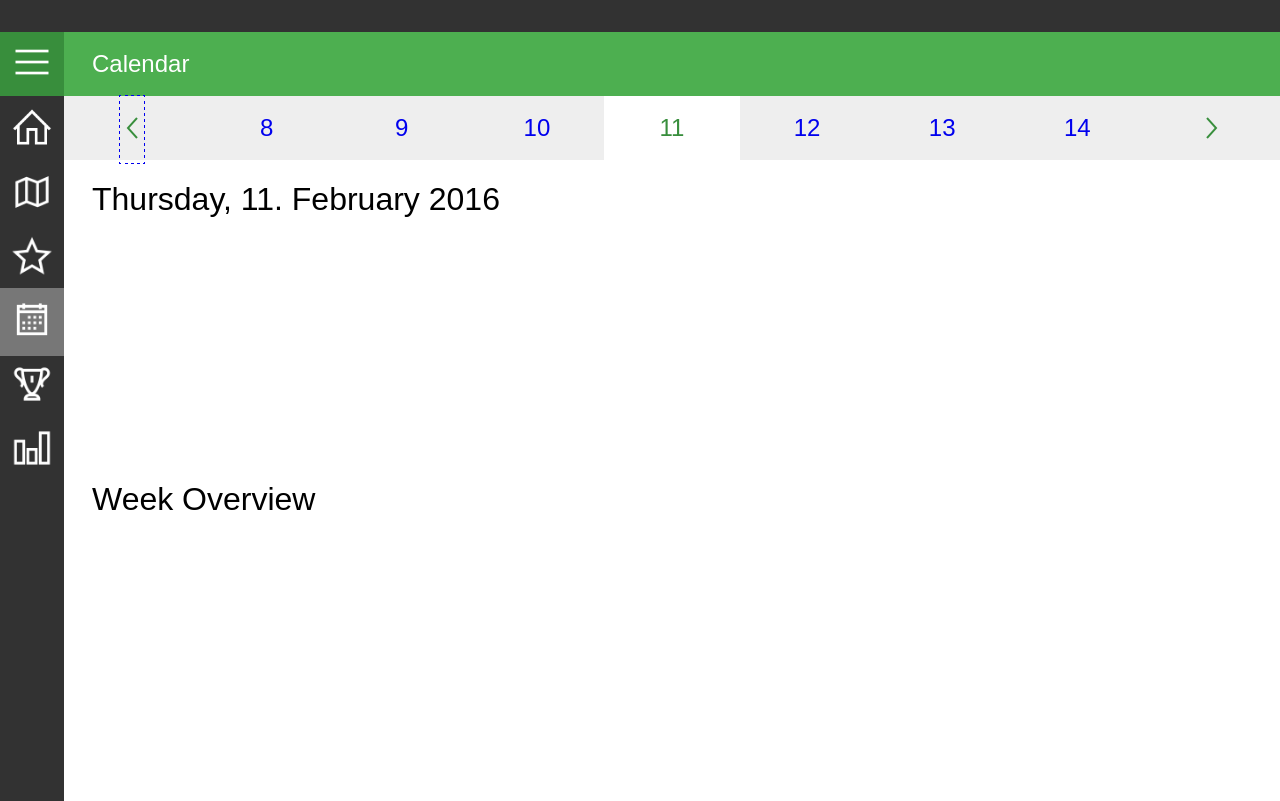
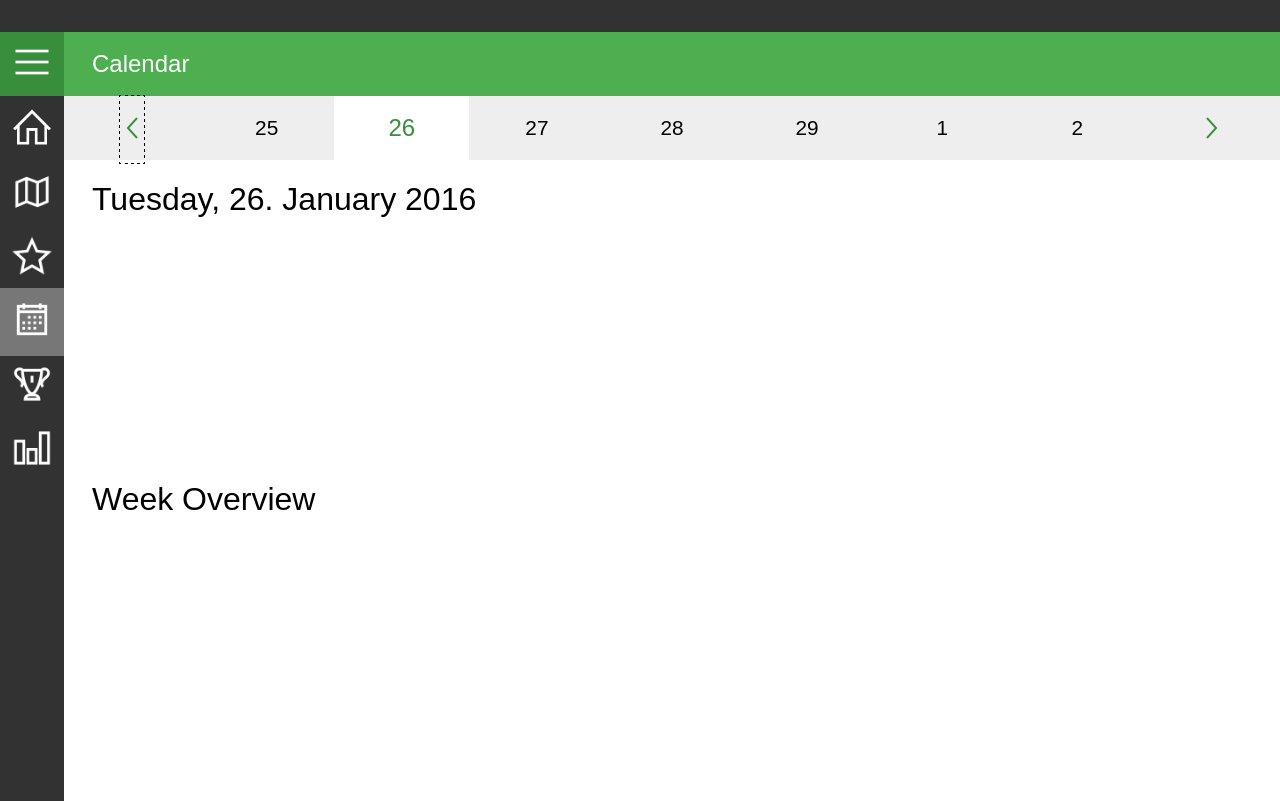
Before and after one commit to elordin/threesixty, a plain HTML site: page app/calendar.html in a window 1280 px wide. Both pictures are taken after a click on the link 131 px from the left and 154 px from the top of the page. Drawn offline with Linux system fonts and the light colour scheme.

Commit message:
Completes calendar day selection bar

```diff
--- a/app/css/calendar.css
+++ b/app/css/calendar.css
@@ -19,6 +19,7 @@
 
 .day-item a {
     text-decoration: none;
+    color: black;
 }
 
 .day-item a:hover {
@@ -35,9 +36,9 @@
     height: 24px;
 }
 
-.day-item a p {
-    margin: 18px 0;
-    font-size: 1.5em;
+.day-item p {
+    margin: 20px 0;
+    font-size: 1.3em;
 }
 
 .day-item.selected {
@@ -46,6 +47,11 @@
 
 .day-item.selected a {
     color: #388E3C;
+}
+
+.day-item.selected p {
+    margin: 18px 0;
+    font-size: 1.5em;
 }
 
 
--- a/app/js/calendar.js
+++ b/app/js/calendar.js
@@ -12,7 +12,14 @@ var months = [
 ];
 
 var selectedDate = new Date();
-selectedDate.setDate(11);
+
+var monday = new Date();
+var tuesday = new Date();
+var wednesday = new Date();
+var thursday = new Date();
+var friday = new Date();
+var saturday = new Date();
+var sunday = new Date();
 
 loadCurrentWeekDays();
 selectTodayInDayList();
@@ -25,21 +32,21 @@ function loadCurrentWeekDays() {
     var dayInMonth = selectedDate.getDate(),
         weekday = selectedDate.getDay();
 
-    var monday = dayInMonth - weekday + 1,
-        tuesday = monday + 1,
-        wednesday = monday + 2,
-        thursday = monday + 3,
-        friday = monday + 4,
-        saturday = monday + 5,
-        sunday = monday + 6;
+    monday.setDate(dayInMonth - weekday + 1);
+    tuesday.setDate(monday.getDate() + 1);
+    wednesday.setDate(monday.getDate() + 2);
+    thursday.setDate(monday.getDate() + 3);
+    friday.setDate(monday.getDate() + 4);
+    saturday.setDate(monday.getDate() + 5);
+    sunday.setDate(monday.getDate() + 6);
 
-    getLabelForDayItem($("#monday")).replaceWith('<p>' + monday + '</p>');
-    getLabelForDayItem($("#tuesday")).replaceWith('<p>' + tuesday + '</p>');
-    getLabelForDayItem($("#wednesday")).replaceWith('<p>' + wednesday + '</p>');
-    getLabelForDayItem($("#thursday")).replaceWith('<p>' + thursday + '</p>');
-    getLabelForDayItem($("#friday")).replaceWith('<p>' + friday + '</p>');
-    getLabelForDayItem($("#saturday")).replaceWith('<p>' + saturday + '</p>');
-    getLabelForDayItem($("#sunday")).replaceWith('<p>' + sunday + '</p>');
+    getLabelForDayItem($("#monday")).replaceWith('<p>' + monday.getDate() + '</p>');
+    getLabelForDayItem($("#tuesday")).replaceWith('<p>' + tuesday.getDate() + '</p>');
+    getLabelForDayItem($("#wednesday")).replaceWith('<p>' + wednesday.getDate() + '</p>');
+    getLabelForDayItem($("#thursday")).replaceWith('<p>' + thursday.getDate() + '</p>');
+    getLabelForDayItem($("#friday")).replaceWith('<p>' + friday.getDate() + '</p>');
+    getLabelForDayItem($("#saturday")).replaceWith('<p>' + saturday.getDate() + '</p>');
+    getLabelForDayItem($("#sunday")).replaceWith('<p>' + sunday.getDate() + '</p>');
 }
 
 function getLabelForDayItem(dayItem) {
@@ -74,16 +81,41 @@ $('.day-link').click(function () {
     $('.day-item').removeClass('selected');
     $(this).parent().addClass('selected');
 
-    selectedDate.setDate(($(this).children().first().text()));
+    var dateClicked = $(this).children().first().text();
+
+    if (dateClicked == monday.getDate().toString()) {
+        selectedDate = monday;
+    } else if (dateClicked == tuesday.getDate().toString()) {
+        selectedDate = tuesday;
+    } else if (dateClicked == wednesday.getDate().toString()) {
+        selectedDate = wednesday;
+    } else if (dateClicked == thursday.getDate().toString()) {
+        selectedDate = thursday;
+    } else if (dateClicked == friday.getDate().toString()) {
+        selectedDate = friday;
+    } else if (dateClicked == saturday.getDate().toString()) {
+        selectedDate = saturday;
+    } else {
+        selectedDate = sunday;
+    }
+
     updateDateTitle();
 
     return false;
 });
 
 $('#previous-week').click(function () {
+    selectedDate.setDate(selectedDate.getDate() - 7);
+    loadCurrentWeekDays();
+    updateDateTitle();
+
     return false;
 });
 
 $('#next-week').click(function () {
+    selectedDate.setDate(selectedDate.getDate() + 7);
+    loadCurrentWeekDays();
+    updateDateTitle();
+
     return false;
 });
```
